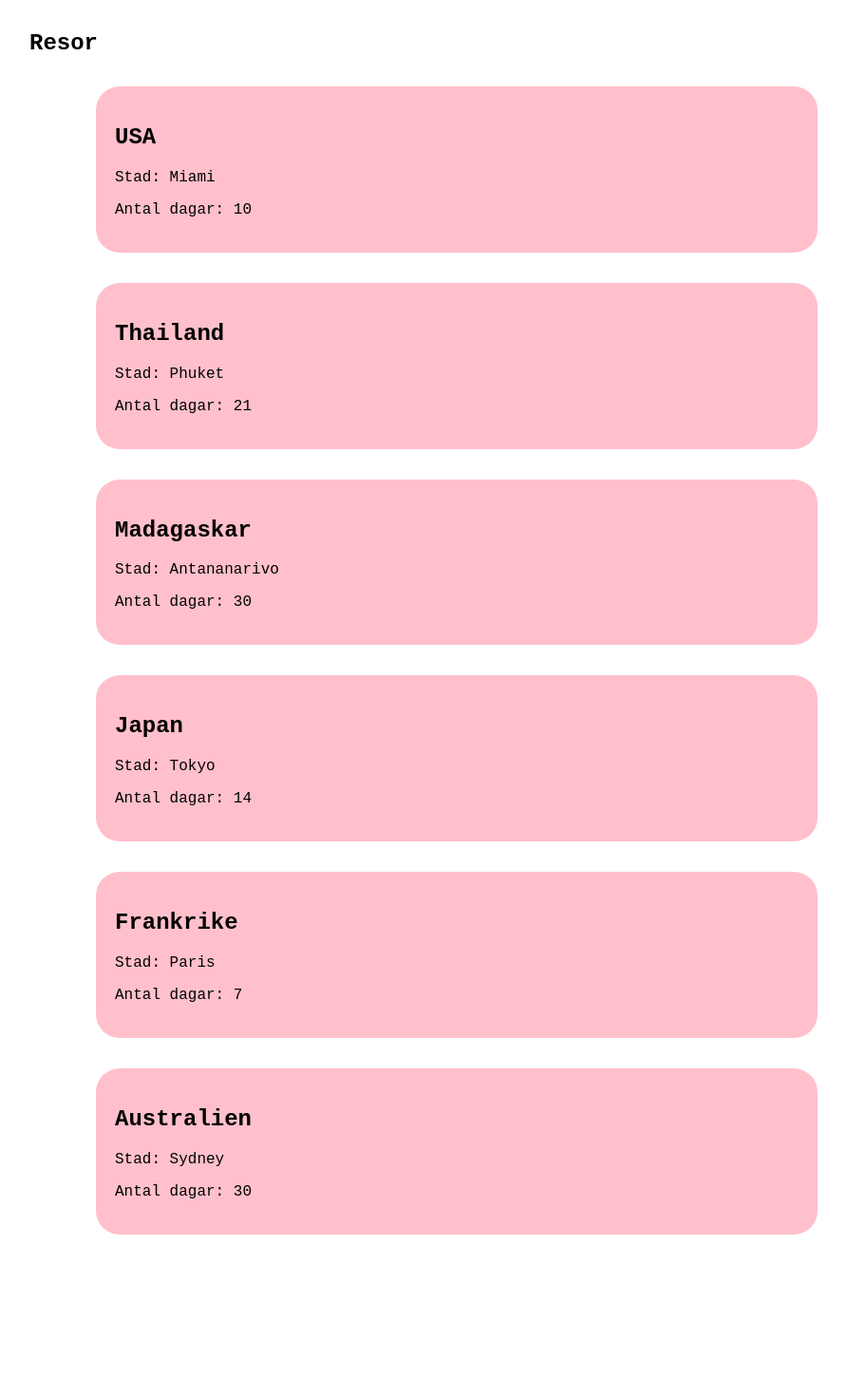
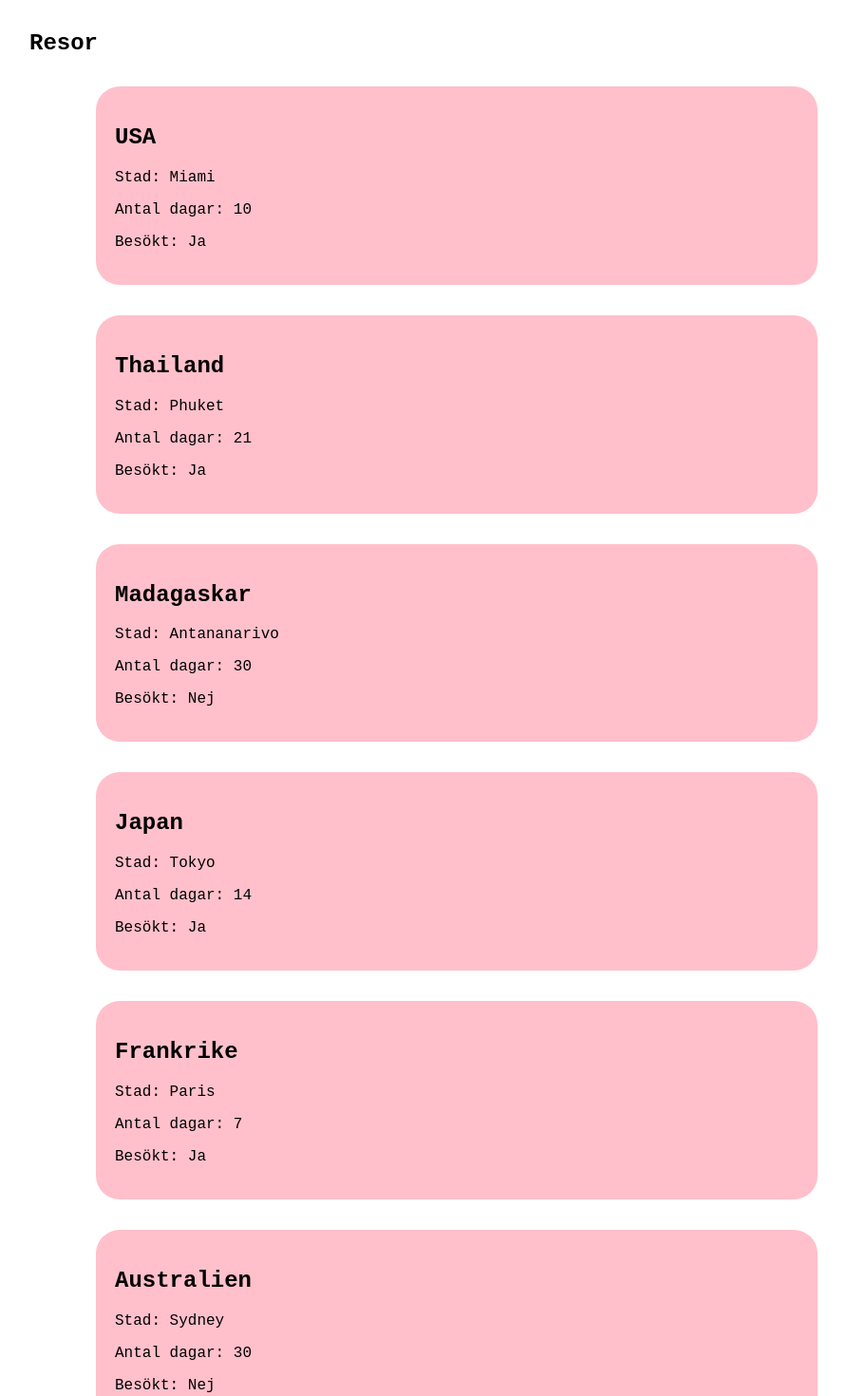
Before and after one commit to julieandersson/moment1-dt210g, a React (Vite) app: page / in a window 1280 px wide. Shown: the top 1470 px of the page at 95% size, without its empty margins (159-1051 px from the left). Before the commit the page ends 1332 px from the top, so only its background shows below. Built offline with nearby package versions, Linux system fonts and the light colour scheme.

Commit message:
ändrar days till property number istället för string, adderar visited som boolean och sätter Ja som true och Nej till false, uppdaterar värdena i app.tsx

```diff
--- a/src/App.tsx
+++ b/src/App.tsx
@@ -2,18 +2,17 @@ import './App.css'
 import TripCard from './components/TripCard'
 
 function App() {
-
   return (
     <>
-    <section>
-    <h1>Resor</h1>
-    <TripCard country={"USA"} city={"Miami"} days={"10"} />
-    <TripCard country={"Thailand"} city={"Phuket"} days={"21"} />
-    <TripCard country={"Madagaskar"} city={"Antananarivo"} days={"30"} />
-    <TripCard country={"Japan"} city={"Tokyo"} days={"14"} />
-    <TripCard country={"Frankrike"} city={"Paris"} days={"7"} />
-    <TripCard country={"Australien"} city={"Sydney"} days={"30"} />
-    </section>
+      <section>
+        <h1>Resor</h1>
+        <TripCard country="USA" city="Miami" days={10} visited={true} />
+        <TripCard country="Thailand" city="Phuket" days={21} visited={true} />
+        <TripCard country="Madagaskar" city="Antananarivo" days={30} visited={false} />
+        <TripCard country="Japan" city="Tokyo" days={14} visited={true} />
+        <TripCard country="Frankrike" city="Paris" days={7} visited={true} />
+        <TripCard country="Australien" city="Sydney" days={30} visited={false} />
+      </section>
     </>
   )
 }
--- a/src/components/TripCard.tsx
+++ b/src/components/TripCard.tsx
@@ -1,15 +1,17 @@
 interface TripCardsProps {
     country: string,
     city: string,
-    days: string
+    days: number,
+    visited: boolean;
 }
 
-function TripCard({country, city, days}: TripCardsProps) {
+function TripCard({country, city, days, visited}: TripCardsProps) {
   return (
     <section style={{backgroundColor: "pink", padding: "20px", marginTop: "2em", borderRadius: "25px"}}>
     <h2>{country}</h2>
     <p>Stad: {city}</p>
     <p>Antal dagar: {days}</p>
+    <p>Besökt: {visited ? "Ja" : "Nej"}</p>
   </section>
   )
 }
```
